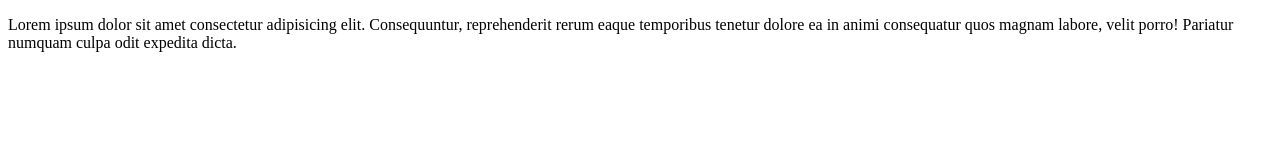
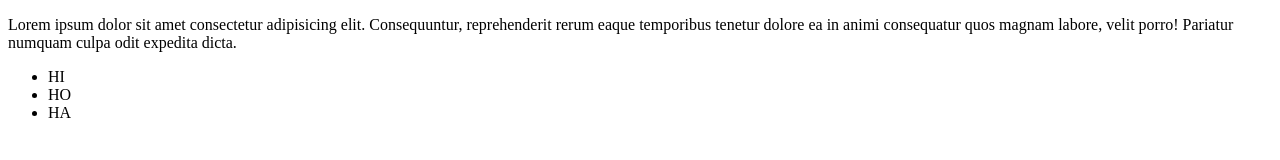
Before and after one commit to shubyadav1010/learn-git, a plain HTML site: page index.html in a window 1280 px wide. Drawn offline with Linux system fonts and the light colour scheme.

Commit message:
add index file

```diff
--- a/index.html
+++ b/index.html
@@ -9,5 +9,10 @@
     <p>Lorem ipsum dolor sit amet consectetur adipisicing elit. Consequuntur,
          reprehenderit rerum eaque temporibus tenetur dolore ea in animi consequatur
           quos magnam labore, velit porro! Pariatur numquam culpa odit expedita dicta.</p>
-</body>
+        <ul>
+            <li>HI</li>
+            <li>HO</li>
+            <li>HA</li>
+        </ul>
+        </body>
 </html>
```
